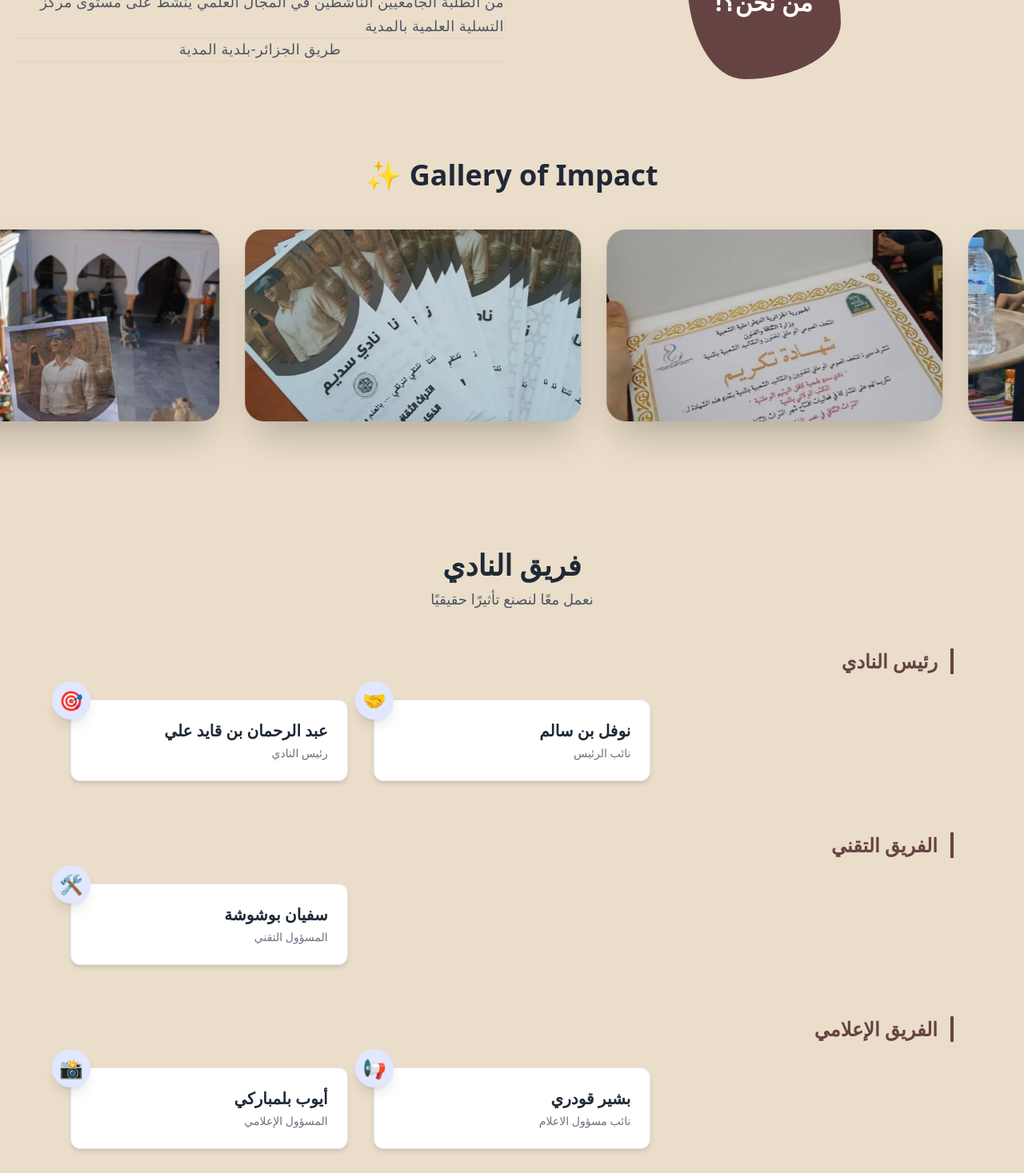
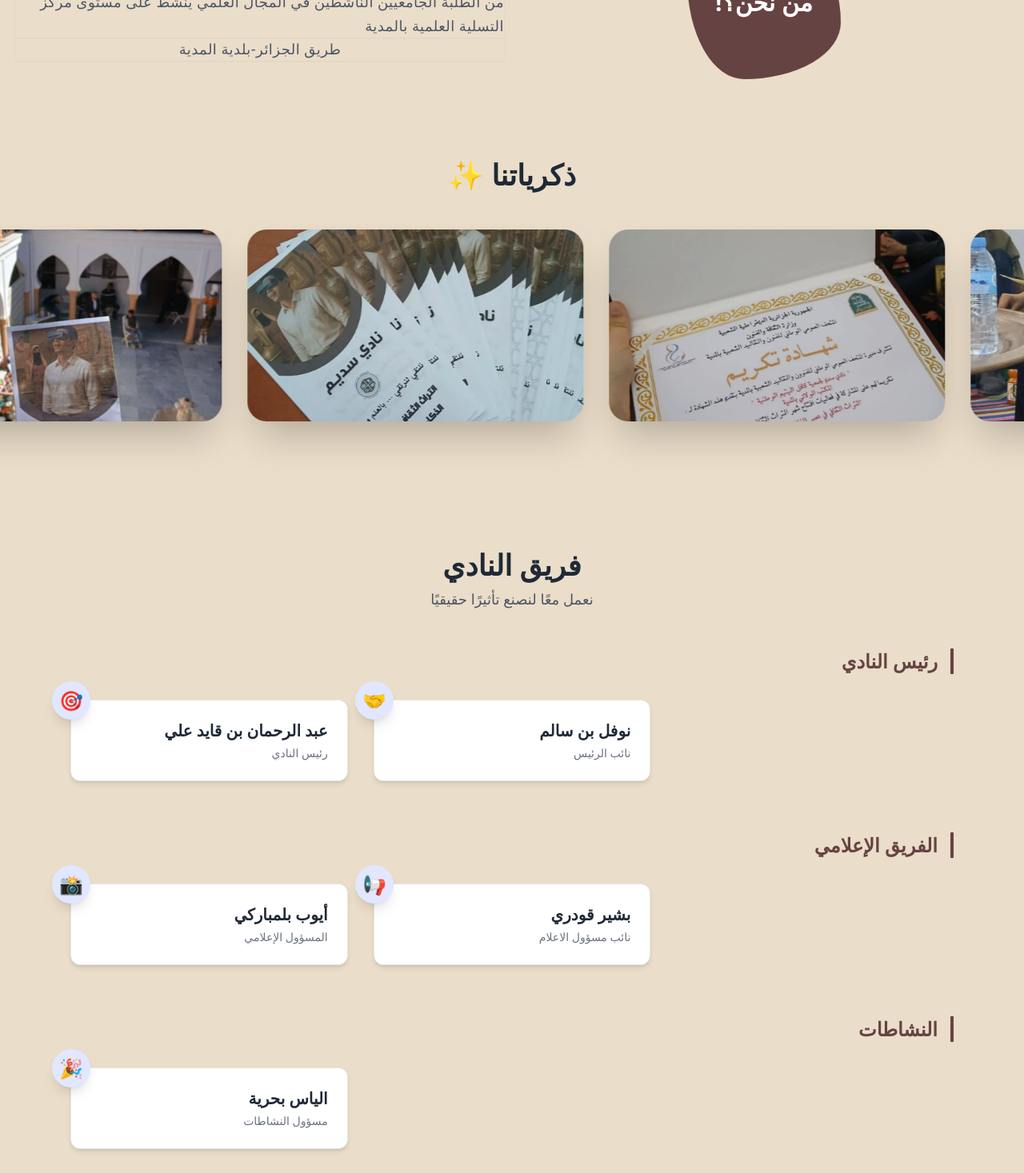
Before and after one commit to ayoubbelme/sadeem-club, a React (Create React App) app: page /home in a window 1280 px wide. Shown: the part 929-2396 px from the top of the page at 80% size. Built offline with nearby package versions, Linux system fonts and the light colour scheme.

Commit message:
change title

```diff
--- a/src/components/Gallery/Gallery.js
+++ b/src/components/Gallery/Gallery.js
@@ -29,7 +29,7 @@ export default function PhotoSlider() {
   return (
     <section className="py-20 bg-gradient-to-br overflow-hidden">
       <h2 className="text-4xl font-extrabold text-center text-gray-800 mb-12">
-        ✨ Gallery of Impact
+        ✨ ذكرياتنا
       </h2>
 
       <div className="relative perspective-1000">
--- a/src/components/Team/Team.js
+++ b/src/components/Team/Team.js
@@ -6,12 +6,6 @@ const team = [
     members: [
       { name: 'عبد الرحمان بن قايد علي', role: 'رئيس النادي', icon: '🎯' },
       { name: 'نوفل بن سالم ', role: 'نائب الرئيس', icon: '🤝' },
-    ],
-  },
-  {
-    category: 'الفريق التقني',
-    members: [
-      { name: 'سفيان بوشوشة', role: 'المسؤول التقني', icon: '🛠️' },
     ],
   },
   {
```
